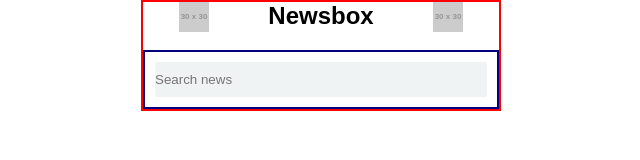
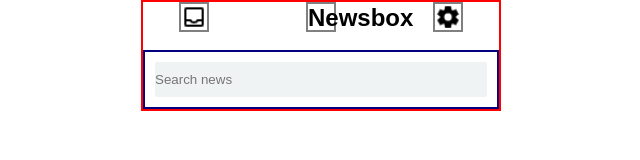
Before and after one commit to SabotajLearningCoding/webpack, a website built with webpack: page src/index.html in a window 1280 px wide. Shown: the whole page, without its empty margins (319-959 px from the left). Built offline with nearby package versions, Linux system fonts and the light colour scheme; placeholder pictures from the web are drawn by us.

Commit message:
icons on archive and settings btn

```diff
--- a/src/index.html
+++ b/src/index.html
@@ -12,11 +12,11 @@
 <body>
     <div id="wrapper">
         <header class="header">
-            <img class="header__archive" src="https://placeholder.com/30x30" alt="Archive">
+            <img class="header__archive" src="./images/archive-icon.png" alt="Archive">
 
             <h2 class="header__heading">Newsbox</h2>
 
-            <img class="header__settings" src="https://placeholder.com/30x30" alt="Settings">
+            <img class="header__settings" src="./images/settings-icon.png" alt="Settings">
         </header>
         <section class="search">
             <input class="search__bar" type="search" placeholder="Search news" name="search__bar" id="">
--- a/src/scss/_header.scss
+++ b/src/scss/_header.scss
@@ -3,4 +3,12 @@
   justify-content: space-between; //space between the elements inside header
   padding: 0% 10%; //padding top and bottom 0px padding left and right 10px
   margin-bottom: 5%; //margin bottom on 10px so the content under has some gap
+
+  .header__archive,
+  .header__settings,
+  .header__heading {
+    width: 30px;
+    height: 30px;
+    border: solid 2px grey;
+  }
 }
```
Also changed, not shown: dist/index.html, dist/main.css, src/images/archive-icon.png (added), src/images/delete-icon.png (added), src/images/settings-icon.png (added), 1 other file.
